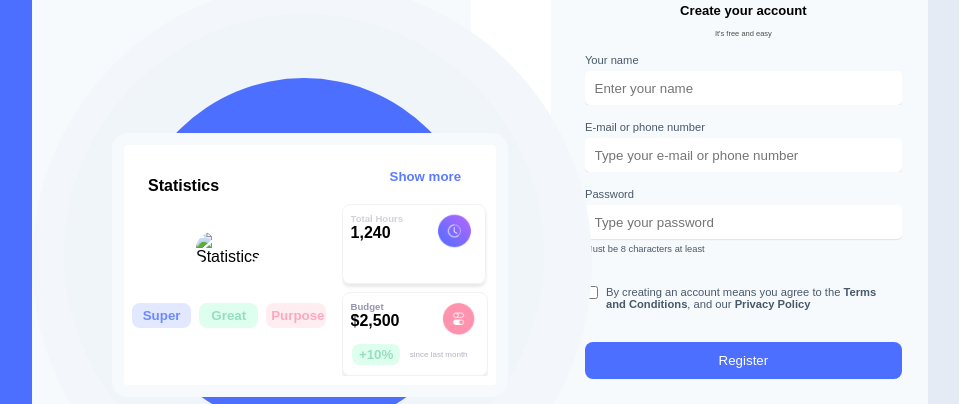
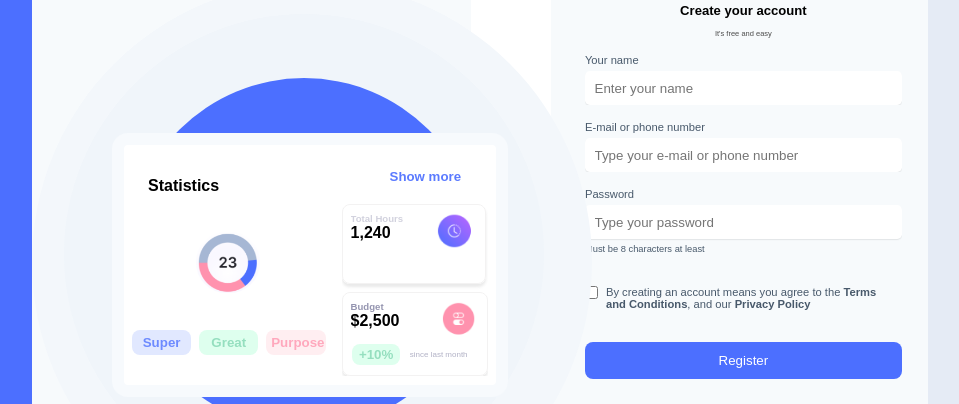
Before and after one commit to Bien-venu/Clever, a plain HTML site: page index.htm in a window 1280 px wide. Shown: the part 117-521 px from the top of the page, without its empty margins (160-1119 px from the left). Drawn offline with Linux system fonts and the light colour scheme; the site is published under a folder, as on GitHub Pages, so addresses that start at the root find nothing.

Commit message:
add image

```diff
--- a/index.htm
+++ b/index.htm
@@ -44,7 +44,7 @@
         <div class="card">
           <div class="cardLeft">
             <h4 class="stat">Statistics</h4>
-            <img src="/images/card.png" alt="Statistics"/>
+            <img src="./images/card.png" alt="Statistics"/>
             <div class="btn">
               <button class="super">Super</button>
               <button class="great">Great</button>
```
